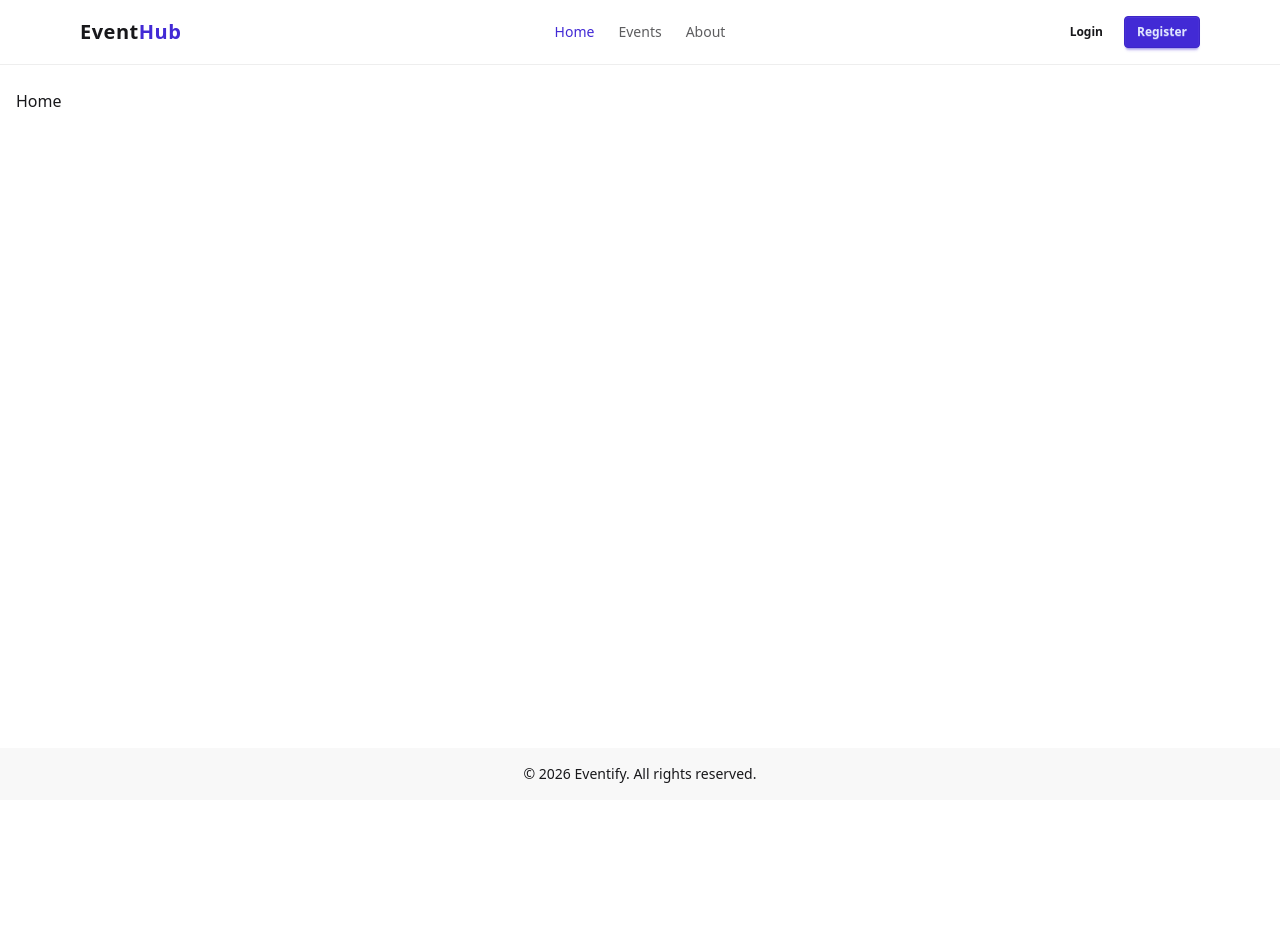
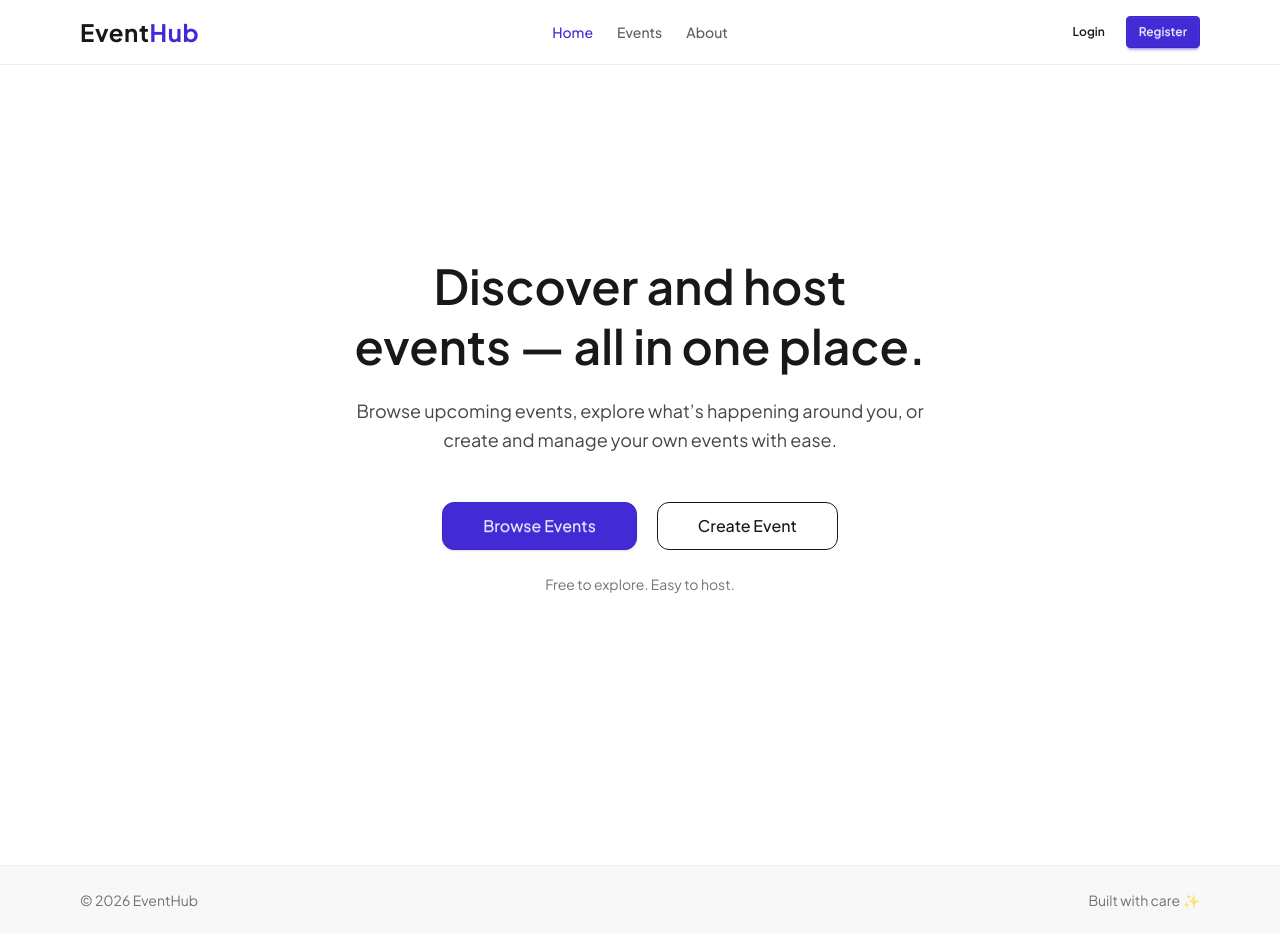
Before and after one commit to herikarajput3/Event-Management-System, a React (Vite) app in the folder client/: page / in a window 1280 px wide. Before the commit the page ends 800 px from the top, so only its background shows below. Built offline with nearby package versions, Linux system fonts and the light colour scheme.

Commit message:
feat: enhance Home page with HeroSection component, update Navbar and Footer styles, and improve CSS theming

```diff
--- a/client/index.html
+++ b/client/index.html
@@ -4,6 +4,11 @@
 <head>
   <meta charset="UTF-8" />
   <link rel="icon" type="image/svg+xml" href="/vite.svg" />
+  <link rel="preconnect" href="https://fonts.googleapis.com" />
+  <link rel="preconnect" href="https://fonts.gstatic.com" crossorigin />
+  <link href="https://fonts.googleapis.com/css2?family=Plus+Jakarta+Sans:wght@400;500;600;700&display=swap"
+    rel="stylesheet" />
+
   <meta name="viewport" content="width=device-width, initial-scale=1.0" />
   <title>client</title>
 </head>
--- a/client/src/components/Footer.jsx
+++ b/client/src/components/Footer.jsx
@@ -1,7 +1,10 @@
 const Footer = () => {
   return (
-    <footer className="footer footer-center p-4 bg-base-200 text-base-content">
-      <p>© {new Date().getFullYear()} Eventify. All rights reserved.</p>
+    <footer className="bg-base-200 border-t border-base-300 mt-20">
+      <div className="max-w-6xl mx-auto px-4 py-6 text-sm text-base-content/60 flex justify-between">
+        <p>© {new Date().getFullYear()} EventHub</p>
+        <p>Built with care ✨</p>
+      </div>
     </footer>
   );
 };
--- a/client/src/components/Navbar.jsx
+++ b/client/src/components/Navbar.jsx
@@ -5,70 +5,60 @@ const Navbar = () => {
     <header className="bg-base-100 border-b border-base-300">
       <div className="navbar max-w-6xl mx-auto px-4">
 
-        {/* Left: Logo */}
-        <div className="navbar-start">
+        <div className="navbar-start gap-2">
+          {/* Mobile dropdown */}
+          <div className="dropdown md:hidden">
+            <label tabIndex={0} className="btn btn-ghost btn-sm">
+              ☰
+            </label>
+            <ul
+              tabIndex={0}
+              className="menu menu-sm dropdown-content mt-3 p-2 shadow bg-base-100 rounded-box w-40"
+            >
+              <li><NavLink to="/">Home</NavLink></li>
+              <li><NavLink to="/events">Events</NavLink></li>
+              <li><NavLink to="/about">About</NavLink></li>
+            </ul>
+          </div>
+
           <Link
             to="/"
-            className="text-xl font-bold tracking-wide"
+            className="text-md md:text-2xl font-bold tracking-wide"
           >
             Event<span className="text-primary">Hub</span>
           </Link>
         </div>
 
-        {/* Center: Links */}
         <div className="navbar-center hidden md:flex">
           <nav className="flex gap-6 text-sm font-medium">
+            {["/", "/events", "/about"].map((path, i) => {
+              const labels = ["Home", "Events", "About"];
+              return (
                 <NavLink
-              to="/"
+                  key={path}
+                  to={path}
                   className={({ isActive }) =>
                     isActive
                       ? "text-primary"
                       : "text-base-content/70 hover:text-primary"
                   }
                 >
-              Home
+                  {labels[i]}
                 </NavLink>
-
-            <NavLink
-              to="/events"
-              className={({ isActive }) =>
-                isActive
-                  ? "text-primary"
-                  : "text-base-content/70 hover:text-primary"
-              }
-            >
-              Events
-            </NavLink>
-
-            <NavLink
-              to="/about"
-              className={({ isActive }) =>
-                isActive
-                  ? "text-primary"
-                  : "text-base-content/70 hover:text-primary"
-              }
-            >
-              About
-            </NavLink>
+              );
+            })}
           </nav>
         </div>
 
-        {/* Right: Auth actions (static for now) */}
         <div className="navbar-end gap-2">
-          <Link
-            to="/login"
-            className="btn btn-ghost btn-sm"
-          >
+          <Link to="/login" className="btn btn-ghost btn-sm">
             Login
           </Link>
-
-          <Link
-            to="/register"
-            className="btn btn-primary btn-sm"
-          >
+          <Link to="/register" className="btn btn-primary btn-sm">
             Register
           </Link>
         </div>
+
       </div>
     </header>
   );
--- /dev/null
+++ b/client/src/components/home/HeroSection.jsx
@@ -0,0 +1,41 @@
+import { Link } from "react-router-dom";
+
+export default function HeroSection() {
+    return (
+        <div className="mx-auto w-full max-w-7xl">
+
+            <div className="flex min-h-[calc(100vh-8rem)] items-center justify-center px-4 sm:px-6">
+                <div className="text-center max-w-xl">
+                    <h1 className="text-3xl sm:text-4xl lg:text-5xl font-semibold leading-tight">
+                        Discover and host events — all in one place.
+                    </h1>
+
+                    <p className="mt-5 text-base sm:text-lg leading-relaxed opacity-80">
+                        Browse upcoming events, explore what’s happening around you, or create
+                        and manage your own events with ease.
+                    </p>
+
+                    <div className="mt-12 flex flex-col sm:flex-row items-center justify-center gap-5">
+                        <Link
+                            to="/events"
+                            className="btn btn-primary h-12 px-10 text-base font-medium rounded-xl shadow-sm"
+                        >
+                            Browse Events
+                        </Link>
+
+                        <Link
+                            to="/create"
+                            className="btn btn-outline h-12 px-10 text-base font-medium rounded-xl"
+                        >
+                            Create Event
+                        </Link>
+                    </div>
+
+                    <p className="mt-6 text-sm opacity-60">
+                        Free to explore. Easy to host.
+                    </p>
+                </div>
+            </div>
+        </div>
+    );
+}
--- a/client/src/index.css
+++ b/client/src/index.css
@@ -1,18 +1,37 @@
 @import "tailwindcss";
 @plugin "daisyui";
 
-@theme eventify {
-  --p: #4F46E5;      /* primary */
-  --s: #111827;      /* secondary */
-  --a: #22C55E;      /* accent */
-  --n: #1F2937;      /* neutral */
+[data-theme="eventify"] {
+  --p: #4F46E5;
+  /* primary */
+  --s: #111827;
+  /* secondary */
+  --a: #22C55E;
+  /* accent */
+  --n: #1F2937;
+  /* neutral */
 
-  --b1: #FFFFFF;     /* base-100 */
-  --b2: #F3F4F6;     /* base-200 */
-  --b3: #E5E7EB;     /* base-300 */
+  --b1: #FFFFFF;
+  /* base-100 */
+  --b2: #F3F4F6;
+  /* base-200 */
+  --b3: #E5E7EB;
+  /* base-300 */
 
-  --in: #0284C7;     /* info */
-  --su: #16A34A;     /* success */
-  --wa: #D97706;     /* warning */
-  --er: #DC2626;     /* error */
+  --in: #0284C7;
+  /* info */
+  --su: #16A34A;
+  /* success */
+  --wa: #D97706;
+  /* warning */
+  --er: #DC2626;
+  /* error */
 }
+
+:root {
+  --font-sans: "Plus Jakarta Sans", system-ui, sans-serif;
+}
+
+body {
+  font-family: var(--font-sans);
+}
--- a/client/src/pages/Home.jsx
+++ b/client/src/pages/Home.jsx
@@ -1,8 +1,13 @@
-import React from 'react'
+import HeroSection from '../components/home/HeroSection'
 
 const Home = () => {
   return (
-    <div>Home</div>
+    <main>
+      <section aria-label="EventHub introduction">
+        <HeroSection />
+      </section>
+    </main>
+
   )
 }
 
```
Lines whose indentation alone changed are shown as unchanged.
